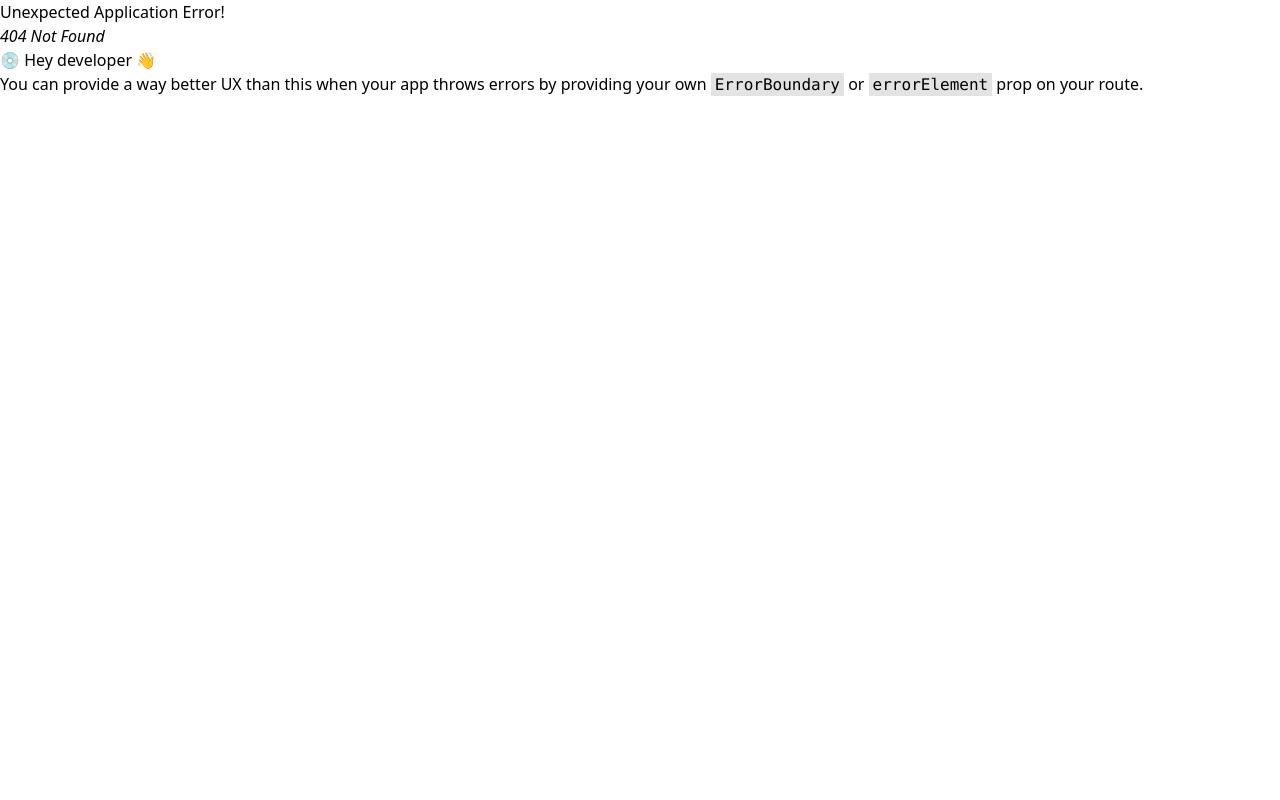
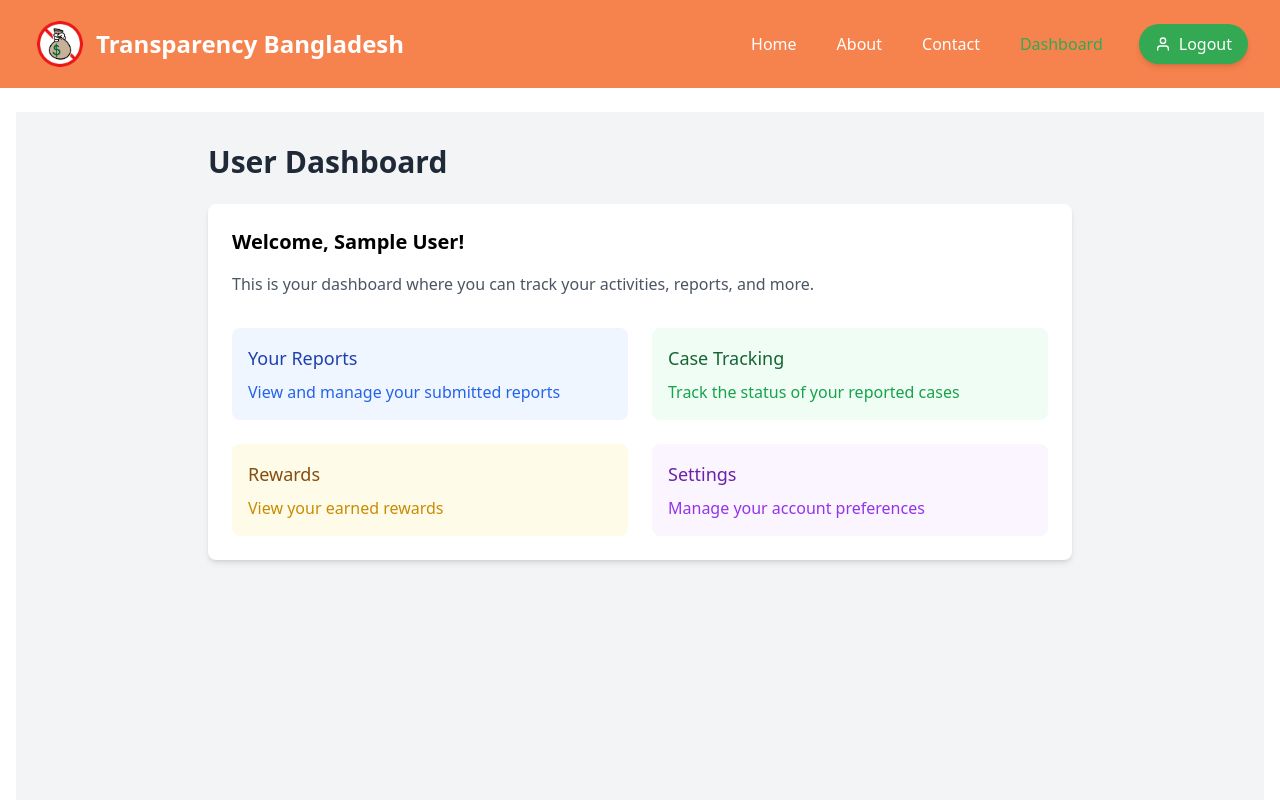
Before and after one commit to Maharab24/Transparency-Bangladesh, a React (Vite) app: page /dashboard in a window 1280 px wide. Before the commit this address had no page. Shown: the top 800 px of the page. Built offline with nearby package versions, Linux system fonts and the light colour scheme; sample sign-in values are in the browser's storage.

Commit message:
add user dashboard

```diff
--- a/src/components/Navbar.jsx
+++ b/src/components/Navbar.jsx
@@ -1,15 +1,20 @@
-import { NavLink } from "react-router-dom";
+import { NavLink, useNavigate, Link } from "react-router-dom";
 import { useState, useEffect } from "react";
 import { FiUser, FiX, FiMenu } from "react-icons/fi";
 import logo from '../assets/images/logo.png';
-import { Link } from "react-router-dom";
-import LoginPage from "./login/LoginPage";
+import { useAuth } from '../context/AuthContext';
 
 const Navbar = () => {
   const [isMenuOpen, setIsMenuOpen] = useState(false);
   const [scrolled, setScrolled] = useState(false);
+  const { user, logout } = useAuth();
+  const navigate = useNavigate();
 
-
+  const handleLogout = () => {
+    logout();
+    navigate('/');
+    setIsMenuOpen(false);
+  };
 
   useEffect(() => {
     const handleScroll = () => {
@@ -22,7 +27,6 @@
 
   return (
     <>
-      {/* Navbar */}
       <nav className={`fixed w-full z-50 transition-all duration-500 ${
         scrolled ? 'bg-white shadow-lg py-2' : 'bg-[#f6824d] py-4'
       }`}>
@@ -61,14 +65,12 @@
               </NavLink>
 
               <Link to="/AboutUs">
-              <button
-
-                className={`relative px-1 py-2 font-medium transition-all duration-300 ${
+                <button className={`relative px-1 py-2 font-medium transition-all duration-300 ${
                   scrolled ? 'text-gray-700 hover:text-[#f6824d]' : 'text-white hover:text-[#33a954]'
-                }`}
-              >
+                }`}>
                   About
-              </button></Link>
+                </button>
+              </Link>
 
               <NavLink
                 to='/ContactPage'
@@ -83,6 +85,32 @@
                 Contact
               </NavLink>
 
+              {/* Conditionally show Dashboard */}
+              {user && (
+                <NavLink
+                  to='/dashboard'
+                  className={({ isActive }) =>
+                    `relative px-1 py-2 font-medium transition-all duration-300 ${
+                      isActive
+                        ? 'text-[#33a954] font-bold'
+                        : scrolled ? 'text-gray-700 hover:text-[#f6824d]' : 'text-white hover:text-[#33a954]'
+                    }`
+                  }
+                >
+                  Dashboard
+                </NavLink>
+              )}
+
+              {/* Conditionally show Login/Logout */}
+              {user ? (
+                <button
+                  onClick={handleLogout}
+                  className="flex items-center px-4 py-2 bg-[#33a954] text-white rounded-full hover:bg-[#2a8d45] transition-all duration-300 shadow-md hover:shadow-lg"
+                >
+                  <FiUser className="mr-2" />
+                  Logout
+                </button>
+              ) : (
                 <NavLink
                   to='/LoginPage'
                   className="flex items-center px-4 py-2 bg-[#33a954] text-white rounded-full hover:bg-[#2a8d45] transition-all duration-300 shadow-md hover:shadow-lg"
@@ -90,6 +118,7 @@
                   <FiUser className="mr-2" />
                   Log In
                 </NavLink>
+              )}
             </div>
 
             {/* Mobile menu button */}
@@ -139,9 +168,7 @@
             <div className="flex flex-col items-center justify-center flex-grow space-y-5">
               <NavLink
                 to='/'
-                className={
-                  `text-2xl font-medium px-4 py-2 transition-all text-black`
-                }
+                className="text-2xl font-medium px-4 py-2 transition-all text-black"
                 onClick={() => setIsMenuOpen(false)}
               >
                 Home
@@ -149,22 +176,42 @@
 
               <Link to="/AboutUs">
                 <button
-
-                className={`text-2xl px-1 py-2 font-medium transition-all duration-300 text-black`}
+                  className="text-2xl px-1 py-2 font-medium transition-all duration-300 text-black"
+                  onClick={() => setIsMenuOpen(false)}
                 >
                   About
-              </button></Link>
+                </button>
+              </Link>
 
               <NavLink
                 to='/ContactPage'
-                className={
-                  `text-2xl font-medium px-4 py-2 transition-all $`
-                }
+                className="text-2xl font-medium px-4 py-2 transition-all text-black"
                 onClick={() => setIsMenuOpen(false)}
               >
                 Contact
               </NavLink>
 
+              {/* Conditionally show Dashboard in mobile */}
+              {user && (
+                <NavLink
+                  to='/dashboard'
+                  className="text-2xl font-medium px-4 py-2 transition-all text-black"
+                  onClick={() => setIsMenuOpen(false)}
+                >
+                  Dashboard
+                </NavLink>
+              )}
+
+              {/* Conditionally show Login/Logout in mobile */}
+              {user ? (
+                <button
+                  onClick={handleLogout}
+                  className="mt-8 flex items-center px-6 py-3 bg-[#33a954] text-white text-xl rounded-full hover:bg-[#2a8d45] transition-all duration-300"
+                >
+                  <FiUser className="mr-2" />
+                  Logout
+                </button>
+              ) : (
                 <NavLink
                   to='/LoginPage'
                   className="mt-8 flex items-center px-6 py-3 bg-[#33a954] text-white text-xl rounded-full hover:bg-[#2a8d45] transition-all duration-300"
@@ -173,6 +220,7 @@
                   <FiUser className="mr-2" />
                   Log In
                 </NavLink>
+              )}
             </div>
 
             <div className="p-6 text-center text-gray-500">
--- /dev/null
+++ b/src/pages/UserDashboard.jsx
@@ -0,0 +1,44 @@
+import React from 'react';
+import { useAuth } from '../context/AuthContext';
+
+const UserDashboard = () => {
+  const { user } = useAuth();
+
+  return (
+    <div className="min-h-screen bg-gray-100 py-8">
+      <div className="max-w-4xl mx-auto px-4">
+        <h1 className="text-3xl font-bold text-gray-800 mb-6">User Dashboard</h1>
+        <div className="bg-white rounded-lg shadow-md p-6">
+          <h2 className="text-xl font-semibold mb-4">Welcome, {user?.name}!</h2>
+          <p className="text-gray-600">
+            This is your dashboard where you can track your activities, reports, and more.
+          </p>
+
+          <div className="mt-8 grid grid-cols-1 md:grid-cols-2 gap-6">
+            <div className="bg-blue-50 p-4 rounded-lg">
+              <h3 className="font-medium text-lg text-blue-800">Your Reports</h3>
+              <p className="mt-2 text-blue-600">View and manage your submitted reports</p>
+            </div>
+
+            <div className="bg-green-50 p-4 rounded-lg">
+              <h3 className="font-medium text-lg text-green-800">Case Tracking</h3>
+              <p className="mt-2 text-green-600">Track the status of your reported cases</p>
+            </div>
+
+            <div className="bg-yellow-50 p-4 rounded-lg">
+              <h3 className="font-medium text-lg text-yellow-800">Rewards</h3>
+              <p className="mt-2 text-yellow-600">View your earned rewards</p>
+            </div>
+
+            <div className="bg-purple-50 p-4 rounded-lg">
+              <h3 className="font-medium text-lg text-purple-800">Settings</h3>
+              <p className="mt-2 text-purple-600">Manage your account preferences</p>
+            </div>
+          </div>
+        </div>
+      </div>
+    </div>
+  );
+};
+
+export default UserDashboard;
--- a/src/routes/routes.jsx
+++ b/src/routes/routes.jsx
@@ -31,6 +31,7 @@
 import ManageRewards from "../admin/pages/ManageRewards";
 import ManageGovtSpending from "../admin/pages/ManageGovtSpending";
 
+import UserDashboard from "../pages/UserDashboard";
 
 
 import { Navigate } from "react-router-dom";
@@ -41,6 +42,14 @@
   const { user } = useAuth();
   return user?.role === 'admin' ? children : <Navigate to="/LoginPage" />;
 };
+
+
+// Add Protected Route Wrapper for authenticated users
+const ProtectedRoute = ({ children }) => {
+  const { user } = useAuth();
+  return user ? children : <Navigate to="/LoginPage" />;
+};
+
 
 export const router = createBrowserRouter([
   {
@@ -111,6 +120,14 @@
         path: "/AntiCorruptionEvents",
         element: <AntiCorruptionEvents></AntiCorruptionEvents>,
       },
+         {
+        path: "/dashboard",
+        element: (
+          <ProtectedRoute>
+            <UserDashboard />
+          </ProtectedRoute>
+        ),
+      },
 
 
     ]
```
Lines whose indentation alone changed are shown as unchanged.
